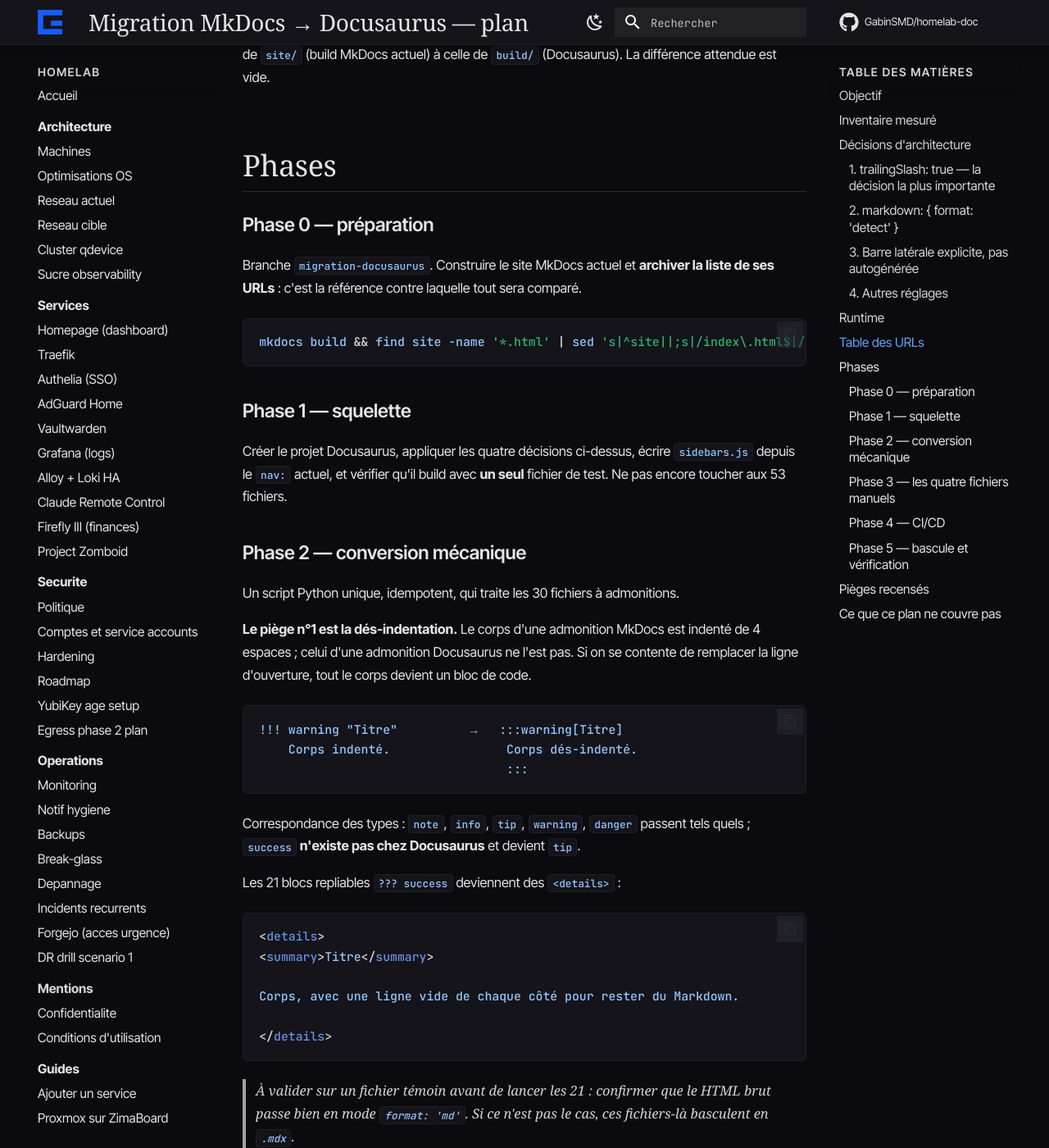
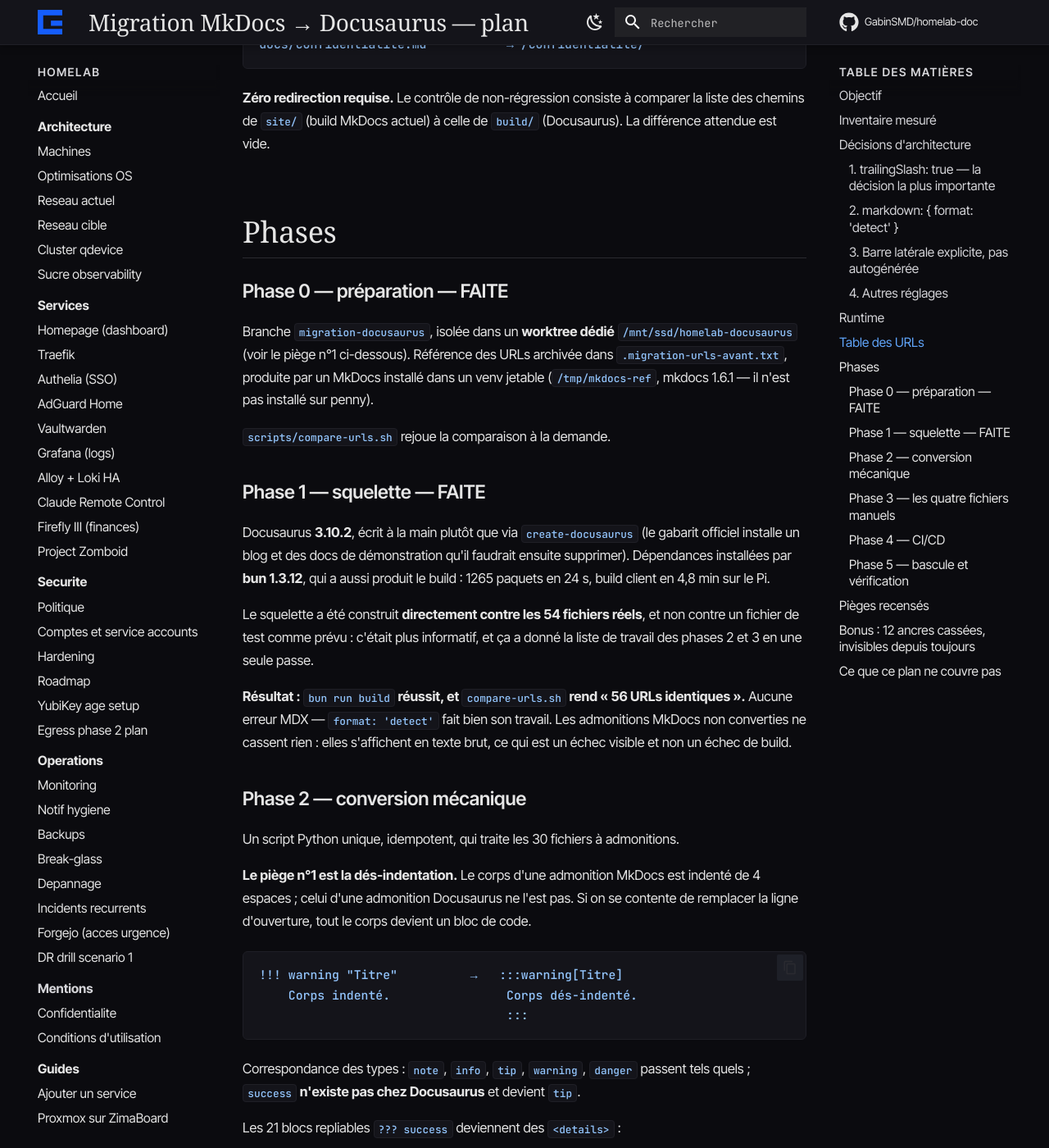
Before and after one commit to GabinSMD/homelab-doc, an MkDocs documentation site: the page built from docs/projet/2026-08-25-migration-docusaurus.md, in a window 1280 px wide and 1400 px high, scrolled down 3948 px. Shown: the whole window at 82% size. Built offline with MkDocs 1.6.1 and Material for MkDocs 9.7.7, drawn with Linux system fonts in a browser that asks for light colours; some web fonts are replaced; comment, search, counter and statistics services are not loaded; some of the changed text lies outside the part shown.

Commit message:
docs(migration): resultats des phases 0 et 1
Le squelette build et compare-urls.sh rend "56 URLs identiques" : le pari
trailingSlash + arborescence conservee tient, aucune redirection ne sera
necessaire.

Deux enseignements ajoutes au plan :

- Le checkout /mnt/ssd/homelab-doc est partage avec d'autres sessions. L'une
  d'elles a committe sur la branche de migration pendant la phase 1, parce que
  `git checkout -b` change la branche pour tout le monde. Son commit a ete
  replace sur main et la migration isolee dans un worktree.
- Docusaurus revele 12 ancres cassees que MkDocs ne validait pas. Ce sont des
  liens morts deja en production, pas des regressions.

Co-Authored-By: Claude Opus 5 <noreply@anthropic.com>

````diff
--- a/docs/projet/2026-08-25-migration-docusaurus.md
+++ b/docs/projet/2026-08-25-migration-docusaurus.md
@@ -1,7 +1,8 @@
 # Migration MkDocs → Docusaurus — plan
 
 **Date** : 2026-08-25
-**Statut** : plan validé, non démarré
+**Statut** : phases 0 et 1 faites — le squelette build, les 56 URLs sont identiques
+**Worktree** : `/mnt/ssd/homelab-docusaurus` (branche `migration-docusaurus`)
 **Portée** : le dépôt `homelab-doc`, le site `homelab.gabin-simond.fr`, les workflows CI/CD
 **Suite prévue** : pipeline Outline → Docusaurus (chantier séparé, à ne lancer qu'après bascule)
 
@@ -21,7 +22,7 @@ Chiffres relevés sur l'état du dépôt au 2026-08-25, pas des estimations.
 
 | Élément | Volume | Difficulté |
 |---|---|---|
-| Fichiers Markdown | 53 (9 266 lignes) | — |
+| Fichiers Markdown | 53 (9 266 lignes), 54 depuis `incidents-recurrents` | — |
 | Images en Markdown | **0** | néant |
 | Liens internes relatifs `.md` | 122 | néant (Docusaurus les résout nativement) |
 | Liens absolus internes | 0 | néant |
@@ -126,20 +127,30 @@ La différence attendue est vide.
 
 ## Phases
 
-### Phase 0 — préparation
+### Phase 0 — préparation — FAITE
 
-Branche `migration-docusaurus`. Construire le site MkDocs actuel et **archiver la
-liste de ses URLs** : c'est la référence contre laquelle tout sera comparé.
+Branche `migration-docusaurus`, isolée dans un **worktree dédié**
+`/mnt/ssd/homelab-docusaurus` (voir le piège n°1 ci-dessous). Référence des URLs
+archivée dans `.migration-urls-avant.txt`, produite par un MkDocs installé dans un
+venv jetable (`/tmp/mkdocs-ref`, mkdocs 1.6.1 — il n'est pas installé sur penny).
 
-```bash
-mkdocs build && find site -name '*.html' | sed 's|^site||;s|/index\.html$|/|' | sort > /tmp/urls-avant.txt
-```
+`scripts/compare-urls.sh` rejoue la comparaison à la demande.
 
-### Phase 1 — squelette
+### Phase 1 — squelette — FAITE
 
-Créer le projet Docusaurus, appliquer les quatre décisions ci-dessus, écrire
-`sidebars.js` depuis le `nav:` actuel, et vérifier qu'il build avec **un seul**
-fichier de test. Ne pas encore toucher aux 53 fichiers.
+Docusaurus **3.10.2**, écrit à la main plutôt que via `create-docusaurus` (le
+gabarit officiel installe un blog et des docs de démonstration qu'il faudrait
+ensuite supprimer). Dépendances installées par **bun 1.3.12**, qui a aussi produit
+le build : 1265 paquets en 24 s, build client en 4,8 min sur le Pi.
+
+Le squelette a été construit **directement contre les 54 fichiers réels**, et non
+contre un fichier de test comme prévu : c'était plus informatif, et ça a donné la
+liste de travail des phases 2 et 3 en une seule passe.
+
+**Résultat : `bun run build` réussit, et `compare-urls.sh` rend « 56 URLs
+identiques ».** Aucune erreur MDX — `format: 'detect'` fait bien son travail. Les
+admonitions MkDocs non converties ne cassent rien : elles s'affichent en texte brut,
+ce qui est un échec visible et non un échec de build.
 
 ### Phase 2 — conversion mécanique
 
@@ -207,14 +218,32 @@ page d'accueil, une page à Mermaid, une page à onglets et une page repliable.
 
 ## Pièges recensés
 
-1. **Dés-indentation des corps d'admonition** — silencieux, transforme la prose en
+1. **Le dépôt de travail est partagé avec d'autres sessions.** Constaté en direct :
+   pendant la phase 1, une autre session Claude a créé `operations/incidents-recurrents.md`,
+   modifié `mkdocs.yml`, patché `sidebars.js`, puis committé — **sur la branche
+   `migration-docusaurus`**, parce que `git checkout -b` change la branche du
+   checkout partagé pour tout le monde. Son commit a été replacé sur `main` et la
+   migration déplacée dans un worktree. Corollaire : toute la comparaison d'URLs
+   est fausse si le corpus bouge sous les pieds — **regénérer la référence depuis
+   la branche de migration, jamais depuis `main`**.
+2. **Dés-indentation des corps d'admonition** — silencieux, transforme la prose en
    blocs de code. Le plus coûteux si on le rate.
-2. **`trailingSlash`** — oublié, il casse les 53 URLs d'un coup.
-3. **`success` → `tip`** — sinon 26 admonitions rendues en texte brut.
-4. **Renommer un fichier « tant qu'on y est »** — chaque renommage est une URL morte.
+3. **`trailingSlash`** — oublié, il casse les 53 URLs d'un coup.
+4. **`success` → `tip`** — sinon 26 admonitions rendues en texte brut.
+5. **Renommer un fichier « tant qu'on y est »** — chaque renommage est une URL morte.
    Interdit pendant la migration.
-5. **Les 17 pages hors nav** — décision consciente à prendre, pas à subir.
-6. **Le cache npm sur le runner arm64** — sans lui, chaque build réinstalle tout.
+6. **Les 17 pages hors nav** — décision consciente à prendre, pas à subir.
+7. **Le cache npm sur le runner arm64** — sans lui, chaque build réinstalle tout.
+
+## Bonus : 12 ancres cassées, invisibles depuis toujours
+
+Docusaurus signale **12 liens vers des ancres inexistantes** (`#…`) que MkDocs n'a
+jamais relevés — il ne valide pas les ancres sans `validation.anchors`, non
+configuré ici. Ce ne sont donc pas des régressions de migration mais des liens
+morts déjà en production, dont trois pointent vers `/architecture/reseau/#les-dns-rewrites-la-piece-cle`.
+
+`onBrokenAnchors` est sur `warn` le temps de la migration. À passer sur `throw`
+en fin de phase 3, une fois les 12 corrigés — sinon le garde-fou ne sert à rien.
 
 ## Ce que ce plan ne couvre pas
 
````
